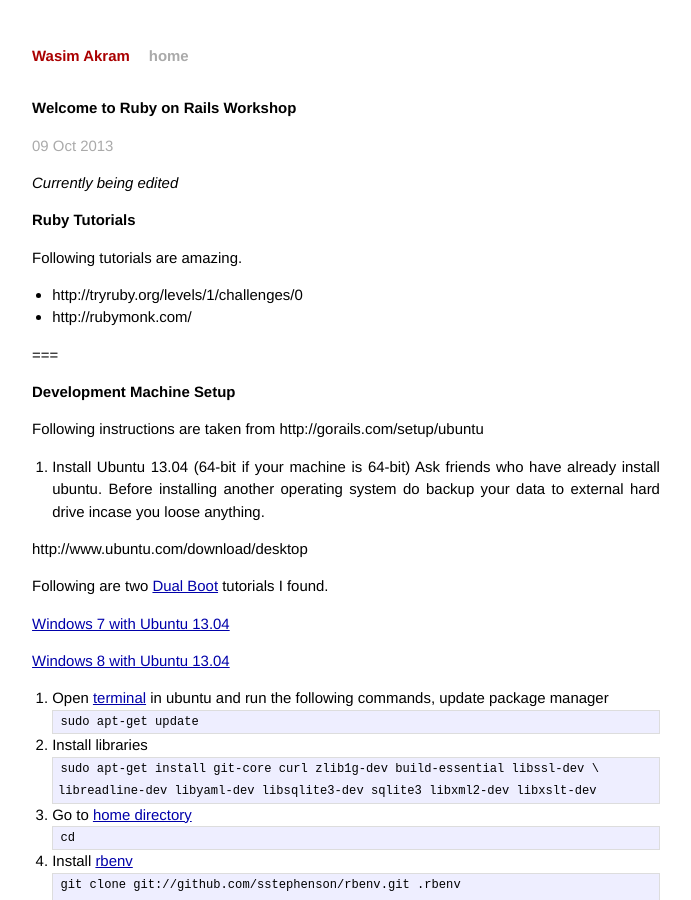
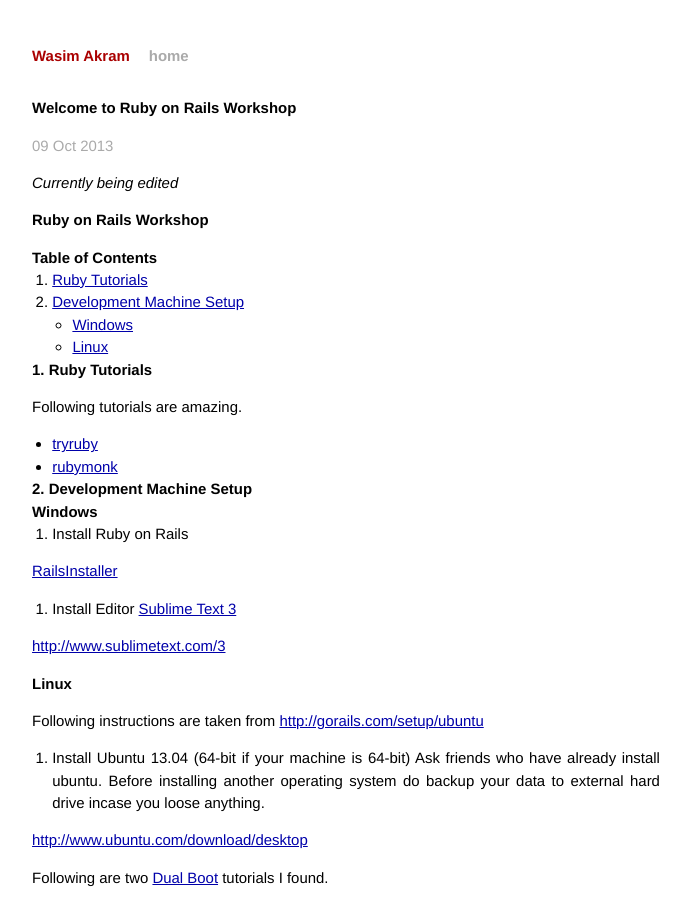
Before and after one commit to wasimakram/wasimakram.github.com, a Jekyll site: the page built from _posts/2013-10-09-welcome-to-ruby-on-rails.markdown, in a window 1280 px wide and 900 px high. Shown: the whole window, without its empty margins (294-985 px from the left). Built offline with Jekyll 4.4.1, drawn with Linux system fonts in a browser that asks for light colours; Markdown is read by kramdown in place of the engine named in the settings.

Commit message:
Added table of contents

````diff
--- a/_posts/2013-10-09-welcome-to-ruby-on-rails.markdown
+++ b/_posts/2013-10-09-welcome-to-ruby-on-rails.markdown
@@ -7,20 +7,46 @@ categories: Ruby on Rails
 
 *Currently being edited*
 
-### Ruby Tutorials
+Ruby on Rails Workshop
+===
+
+Table of Contents
+---
+
+1. [Ruby Tutorials](#ruby-tutorials)
+2. [Development Machine Setup](#development-machine-setup)
+    * [Windows](#setup-windows)
+    * [Linux](#setup-linux)
+
+<a id="ruby-tutorials"></a> 1. Ruby Tutorials
+---
+
 Following tutorials are amazing.
 
-* http://tryruby.org/levels/1/challenges/0
-* http://rubymonk.com/
+* [tryruby](http://tryruby.org/levels/1/challenges/0)
+* [rubymonk](http://rubymonk.com/)
 
-===
+<a id="development-machine-setup"></a> 2. Development Machine Setup
+---
 
-###  Development Machine Setup
-Following instructions are taken from http://gorails.com/setup/ubuntu
+### <a id="setup-windows"></a> Windows
+1. Install Ruby on Rails
+
+  [RailsInstaller](http://railsinstaller.org/en "Install ruby, rails git and other tools")
+
+
+2. Install Editor [Sublime Text 3](http://www.sublimetext.com/3)
+
+  [http://www.sublimetext.com/3](http://www.sublimetext.com/3)
+
+
+### <a id="setup-linux"></a> Linux
+
+Following instructions are taken from [http://gorails.com/setup/ubuntu](http://gorails.com/setup/ubuntu)
 
 1. Install Ubuntu 13.04 (64-bit if your machine is 64-bit) Ask friends who have already install ubuntu. Before installing another operating system do backup your data to external hard drive incase you loose anything.
 
-  http://www.ubuntu.com/download/desktop
+  [http://www.ubuntu.com/download/desktop](http://www.ubuntu.com/download/desktop)
 
   Following are two [Dual Boot](http://en.wikipedia.org/wiki/Multi_boot) tutorials I found.
 
@@ -74,9 +100,9 @@ echo "gem: --no-ri --no-rdoc" > ~/.gemrc
 
 8. Create a github account if you don't have one.
 
-  https://github.com
+  [https://github.com](https://github.com)
 
-  https://help.github.com
+  [https://help.github.com](https://help.github.com)
 
 8. Setup [git](https://git.com)/[github](https://github.com), use your account info
 > ```
@@ -93,7 +119,7 @@ cat ~/.ssh/id_rsa.pub
 
 10. Copy the printed ssh key and paste in to the following link
 
-  https://github.com/settings/ssh
+  [https://github.com/settings/ssh](https://github.com/settings/ssh)
 
 11. Verify Github you should see response similar to "Hi excid3! You've successfully authenticated, but GitHub does not provide shell access."
 > ```
@@ -149,5 +175,3 @@ rake db:create
 21. Install Editor [Sublime Text 3](http://www.sublimetext.com/3)
 
   [http://www.sublimetext.com/3](http://www.sublimetext.com/3)
-
-===
````
